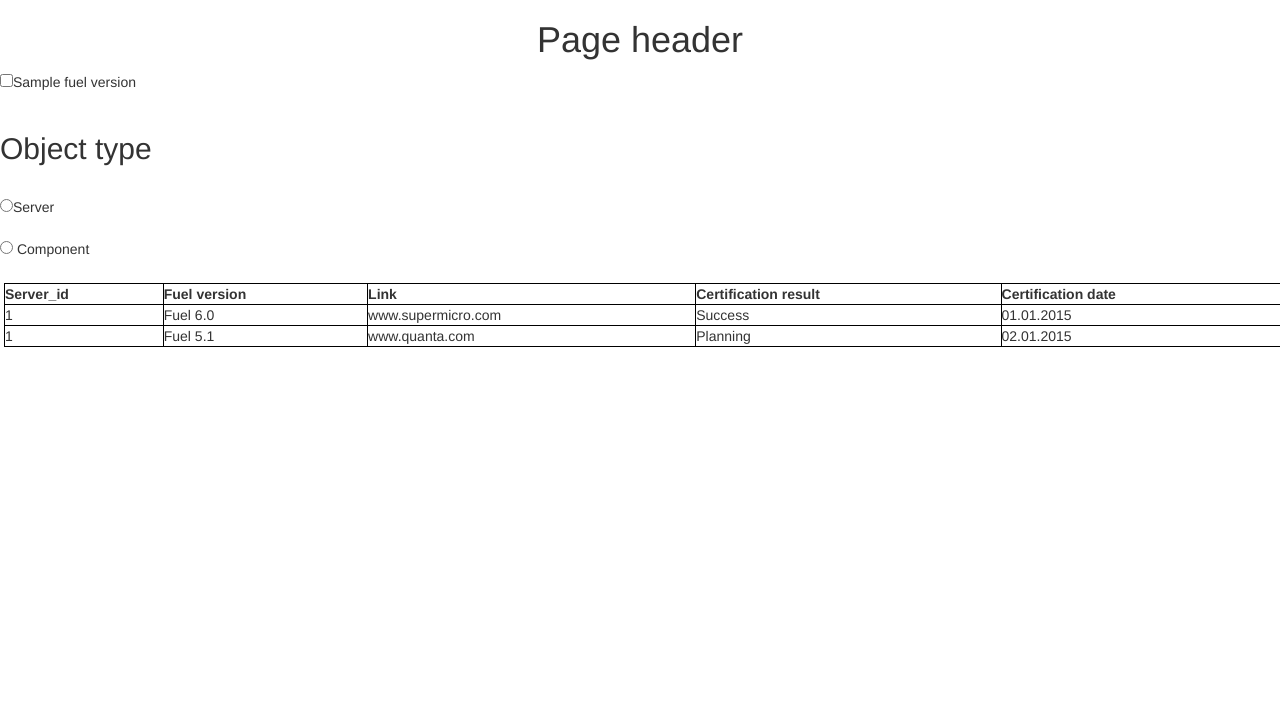
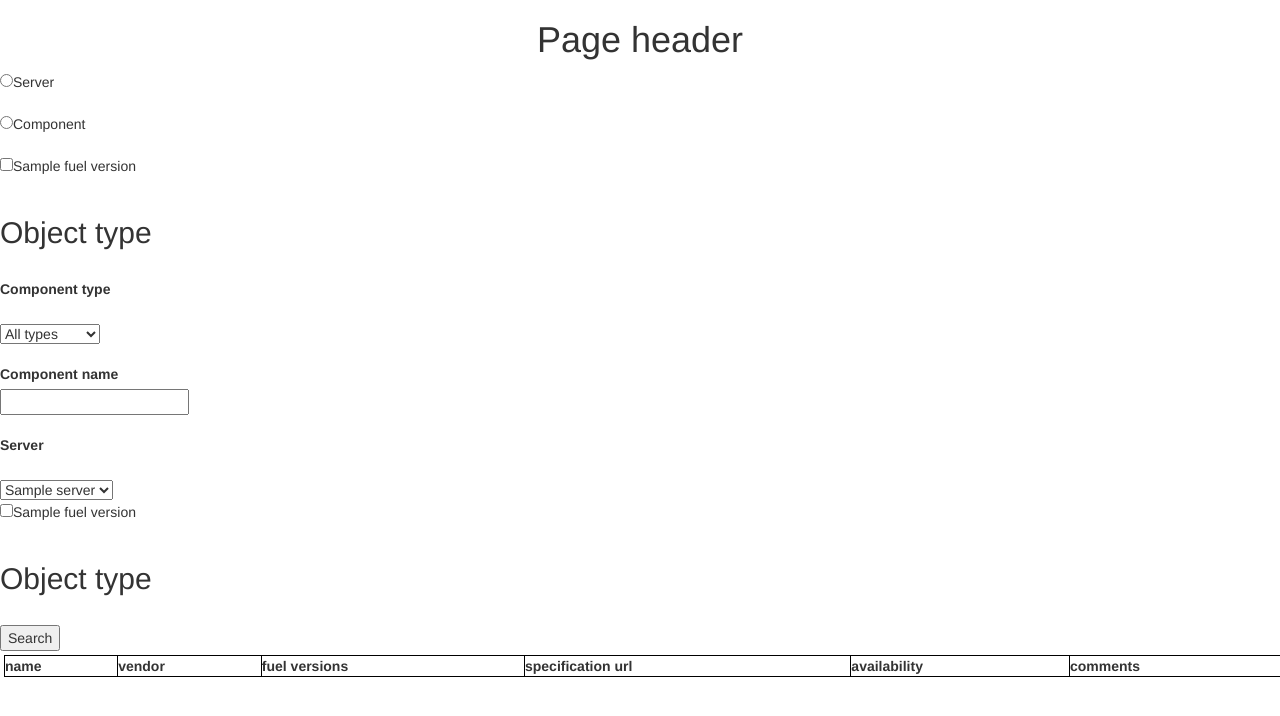
Before and after one commit to stgleb/HCL, a Flask app: template web_app/templates/index.html in a window 1280 px wide. Shown: the top 716 px of the page. Run offline with Flask 2, Linux system fonts and the light colour scheme; the template is opened without the code that fills it: most values are stand-ins (such as "Sample title", 1, 10 or a date in 2020); lists and menus that the app fills with data are empty; parts of the project's set-up code (start-up, migrations or seed data) failed here and were passed over; some libraries are stand-ins or nearby versions.

Commit message:
web interface under construction

```diff
--- a/web_app/app.py
+++ b/web_app/app.py
@@ -11,7 +11,11 @@ app = Flask(__name__)
 @app.route('/api/search/server', methods=['POST'])
 @db_session
 def list_servers():
-    d = json.loads(request.data)
+
+    if request.data != '':
+        d = json.loads(request.data)
+    else:
+        d = {}
 
     try:
         servers = api.select_servers(**d)
@@ -203,7 +207,10 @@ def list_all_types():
 @app.route('/api/search/component', methods=['POST'])
 @db_session
 def list_components():
-    d = json.loads(request.data)
+    if request.data != '':
+        d = json.loads(request.data)
+    else:
+        d = {}
 
     try:
         components = api.select_components(**d)
--- a/web_app/static/script.js
+++ b/web_app/static/script.js
@@ -1,18 +1,82 @@
 jQuery(document).ready(function ()
     {
         $("input[name='group1']").change(radioValueChanged);
+        $("#search").bind("click", search);
     })
 
 
-function radioValueChanged()
-{
+function search() {
+    data = $('#server_form').serializeArray();
+    radioValue = $("input:radio[name ='group1']:checked").val();
+
+    if(radioValue == "server")
+    {
+        $('#component_table').hide();
+        $('#server_table').show();
+
+        $.ajax({
+            type: "POST",
+            data: data,
+            url: '/api/search/server',
+            dataType : "json",
+            success: function (data, textStatus) {
+                $.each(data, function(i, val) {
+                         row = "<tr> \
+                             <td>" + val.name + "</td> \
+                             <td>" + val.vendor + "</td> \
+                             <td>" + val.fuel_version + "</td> \
+                             <td>" + val.specification_url + "</td> \
+                             <td>" + val.availability + "</td> \
+                             <td>" + val.comments + "</td> \
+                             </tr>"
+
+                        $("#server_table").append(row)
+                });
+            }
+        });
+    }
+    else
+    {
+        $('#component_table').show();
+        $('#server_table').hide();
+        data = $('#component_form').serializeArray()
+        $.ajax({
+            type: "POST",
+            url: '/api/search/component',
+            dataType : "json",
+            data: data,
+            success: function (data, textStatus) {
+                $.each(data, function(i, val) {
+                    $.each(data, function(i, val) {
+                         row = "<tr> \
+                             <td>" + val.name + "</td> \
+                             <td>" + val.vendor + "</td> \
+                             <td>" + val.type + "</td> \
+                             <td>" + val.hw_id + "</td> \
+                             <td>" + val.driver + "</td> \
+                             <td>" + val.fuel_versions + "</td> \
+                             <td>" + val.comments + "</td> \
+                             </tr>"
+
+                        $("#component_table").append(row)
+                    });
+                });
+            }
+        });
+    }
+}
+
+
+function radioValueChanged() {
     radioValue = $(this).val();
     if($(this).is(":checked") && radioValue == "server")
     {
-        $('#component_params').hide();
+        $('#component_form').hide();
+        $('#server_form').show();
     }
     else
     {
-        $('#component_params').show();
+        $('#server_form').hide();
+        $('#component_form').show();
     }
 }
--- a/web_app/templates/index.html
+++ b/web_app/templates/index.html
@@ -13,26 +13,29 @@
                 <div class="pageHeader">
                     <h1 align="center">Page header</h1>
                 </div>
+                <div>
+                        <input type="radio" name="group1" value="server">Server<br>
+                        <br>
+                        <input type="radio" name="group1" value="component">Component<br>
+                        <br>
+                </div>
                 <div class="pageLeftMenu">
+                    <form id="component_form">
                         <div>
                             {% for fv in fuel_versions %}
-                            <input type="checkbox" name="option2" value="a2">{{ fv.name }}<br>
+                                <input type="checkbox" name="option{{ loop.index }}" value="a2">{{ fv.name }}<br>
                             {% endfor %}
                             <br>
                             <h2>Object type</h2>
                             <br>
-                        <input type="radio" name="group1" value="server">Server<br>
-                        <br>
-                        <input type="radio" name="group1" value="component"> Component<br>
-                        <br>
                         </div>
-                    <div id="component_params" style="display: none;">
+                        <div id="component_params">
                                 <label>Component type</label><br>
                                 <br>
                                 <select name="component_type">
                                   <option selected="selected">All types</option>
                                       {% for type in types %}
-                                       <option>{{ type.name }}</option>
+                                           <option value="{{ type.name }}">{{ type.name }}</option>
                                       {% endfor %}
                                 </select>
                                 <br>
@@ -45,32 +48,41 @@
                                 <br>
                                 <select name="server">
                                      {% for server in servers %}
-                                      <option>{{ server.name }}</option>
+                                          <option value="{{ server.name }}">{{ server.name }}</option>
                                      {% endfor %}
                                 </select>
                             </div>
+                        </form>
+                        <form id="server_form">
+                            <div>
+                                {% for fv in fuel_versions %}
+                                    <input type="checkbox" name="option{{ loop.index }}" value="a2">{{ fv.name }}<br>
+                                {% endfor %}
+                                <br>
+                                <h2>Object type</h2>
+                                <br>
+                            </div>
+                        </form>
+                       </div>
+                    <input id="search" type="button" value="Search">
                 </div>
                 <div class="pageContent">
-                    <table style="margin:4px;width:100%;border: 1px solid black;border-spacing: 5px;" border="1">
-                        <th>Server_id</th>
-                        <th>Fuel version</th>
-                        <th>Link</th>
-                        <th>Certification result</th>
-                        <th>Certification date</th>
-                        <tr>
-                            <td>1</td>
-                            <td>Fuel 6.0</td>
-                            <td>www.supermicro.com</td>
-                            <td>Success</td>
-                            <td>01.01.2015</td>
-                        </tr>
-                        <tr>
-                            <td>1</td>
-                            <td>Fuel 5.1</td>
-                            <td>www.quanta.com</td>
-                            <td>Planning</td>
-                            <td>02.01.2015</td>
-                        </tr>
+                    <table id="server_table" style="margin:4px;width:100%;border: 1px solid black;border-spacing: 5px;" border="1">
+                        <th>name</th>
+                        <th>vendor</th>
+                        <th>fuel versions</th>
+                        <th>specification url</th>
+                        <th>availability</th>
+                        <th>comments</th>
+                    </table>
+                    <table id="component_table" style="display: none; margin:4px;width:100%;border: 1px solid black;border-spacing: 5px;" border="1">
+                        <th>name</th>
+                        <th>vendor</th>
+                        <th>type</th>
+                        <th>hardware id</th>
+                        <th>driver</th>
+                        <th>fuel versions</th>
+                        <th>comments</th>
                     </table>
                 </div>
                 <div class="pageFooter">
```
Lines whose indentation alone changed are shown as unchanged.
